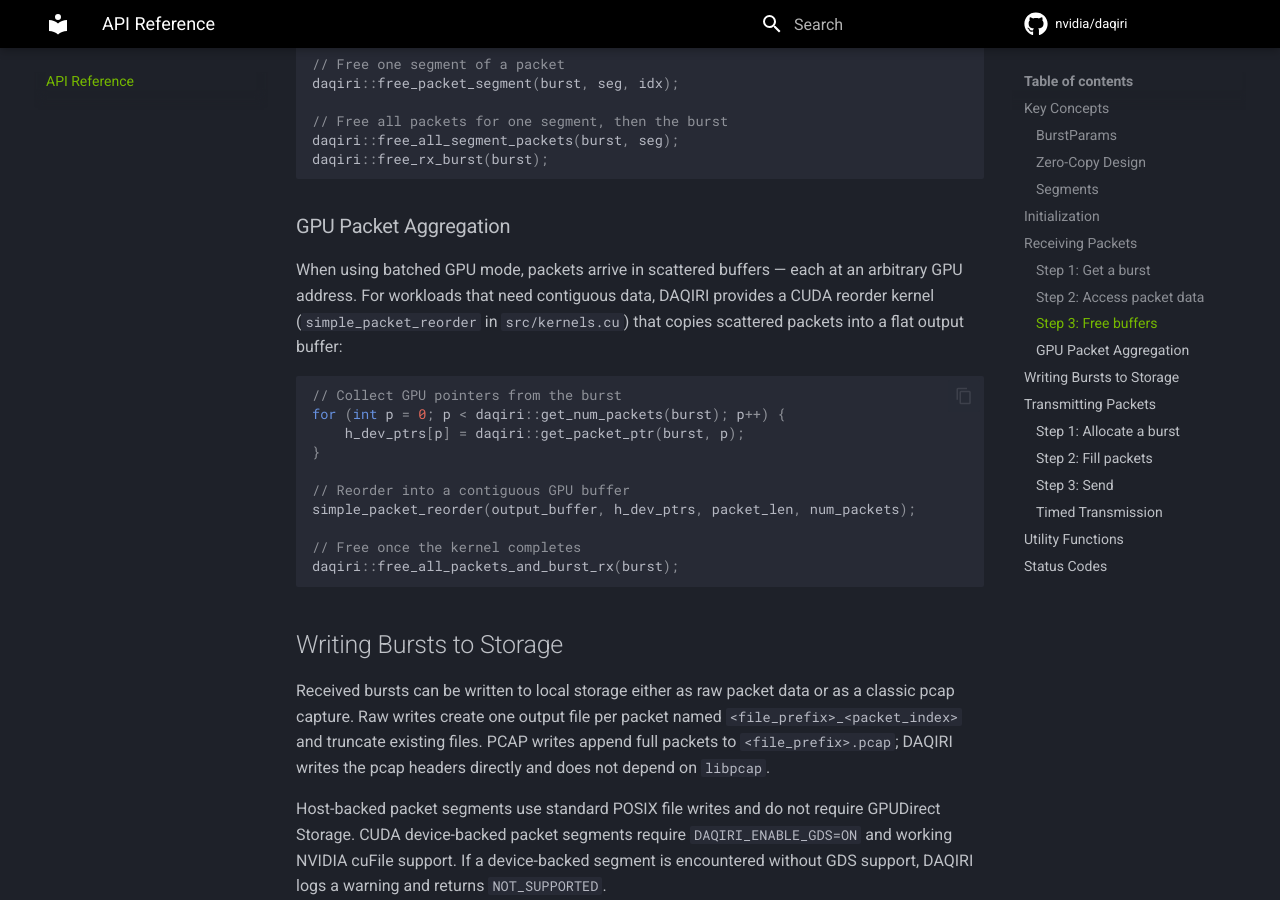
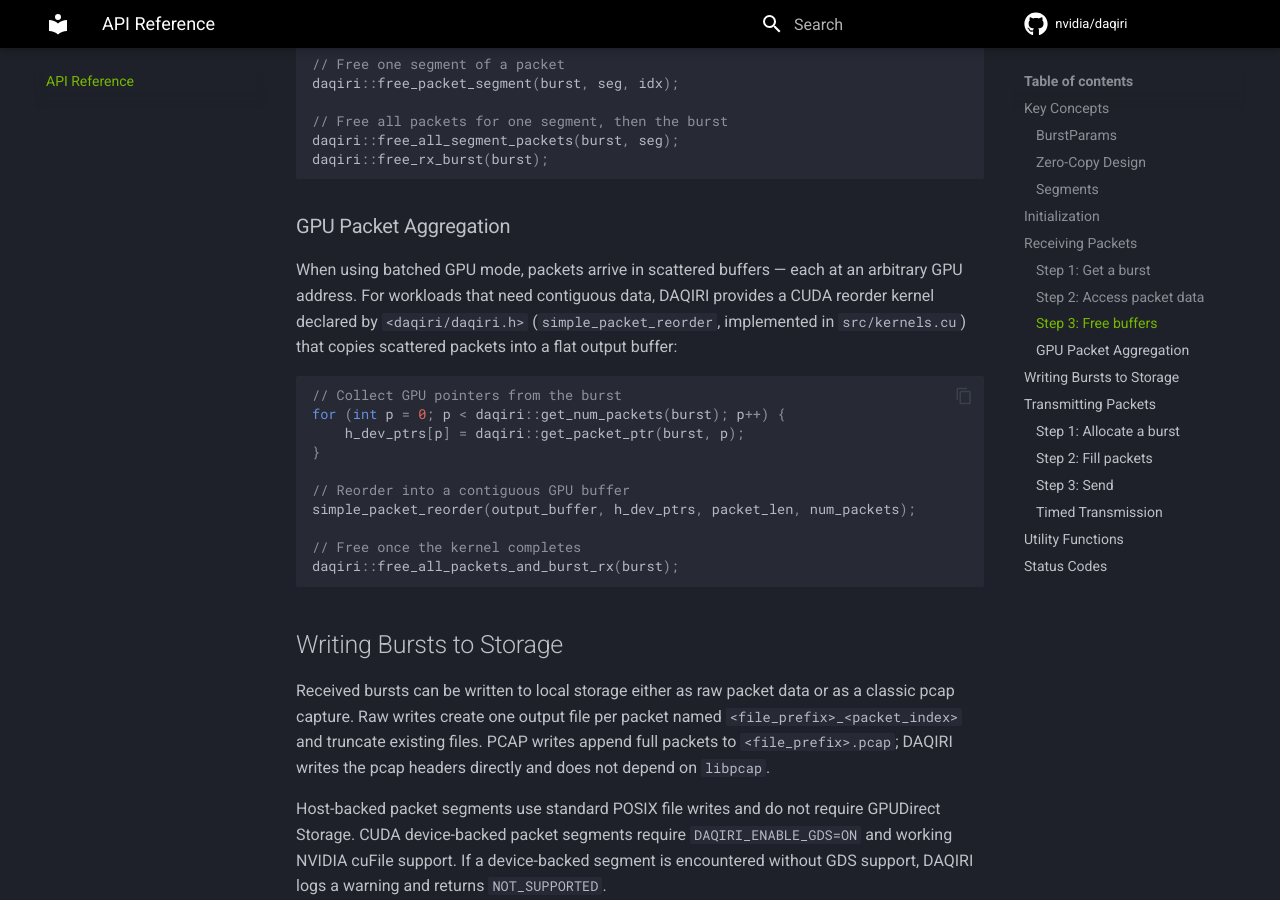
Before and after one commit to NVIDIA/daqiri, an MkDocs documentation site: the page built from docs/api-guide.md, in a window 1280 px wide and 900 px high, scrolled down 3835 px. Built offline with MkDocs 1.6.1 and Material for MkDocs 9.7.7, drawn with Linux system fonts in a browser that asks for light colours; comment, search, counter and statistics services are not loaded.

Commit message:
#81 - Expose reorder kernel through daqiri header
Declare the user-facing simple_packet_reorder launcher from <daqiri/daqiri.h> so consumers do not include private src headers. Keep src/kernels.h private for internal reorder implementation details and make installed pkg-config links resolve sibling DAQIRI libraries.

Signed-off-by: Cliff Burdick <cburdick@nvidia.com>

````diff
--- a/docs/api-guide.md
+++ b/docs/api-guide.md
@@ -194,8 +194,8 @@
 
 When using batched GPU mode, packets arrive in scattered buffers — each at an arbitrary
 GPU address. For workloads that need contiguous data, DAQIRI provides a CUDA reorder
-kernel (`simple_packet_reorder` in `src/kernels.cu`) that copies scattered packets into
-a flat output buffer:
+kernel declared by `<daqiri/daqiri.h>` (`simple_packet_reorder`, implemented in
+`src/kernels.cu`) that copies scattered packets into a flat output buffer:
 
 ```cpp
 // Collect GPU pointers from the burst
--- a/docs/daqiri-api.html
+++ b/docs/daqiri-api.html
@@ -405,7 +405,7 @@
             <span class="m-expand">▼</span>
           </div>
           <div class="method-body">
-            <p class="m-desc">CUDA kernel (defined in <code>src/kernels.cu</code>) that copies scattered per-packet GPU pointers into a single flat contiguous GPU buffer. Useful in batched GPU mode where packets arrive at non-contiguous addresses.</p>
+            <p class="m-desc">CUDA kernel declared by <code>&lt;daqiri/daqiri.h&gt;</code> and implemented in <code>src/kernels.cu</code>. It copies scattered per-packet GPU pointers into a single flat contiguous GPU buffer, which is useful in batched GPU mode where packets arrive at non-contiguous addresses.</p>
             <pre><span class="cm">// Collect device pointers from the burst</span>
 <span class="kw">for</span> (<span class="kw">int</span> p = <span class="nm">0</span>; p &lt; n; p++)
     h_dev_ptrs[p] = daqiri::<span class="fn">get_packet_ptr</span>(burst, p);
--- a/docs/index.html
+++ b/docs/index.html
@@ -459,7 +459,7 @@
     daqiri::<span class="fn">get_packet_ptr</span>(burst, p);
 }
 
-<span class="cm">// CUDA kernel: src/kernels.cu</span>
+<span class="cm">// Declared by &lt;daqiri/daqiri.h&gt;</span>
 <span class="fn">simple_packet_reorder</span>(
   output_buf,   <span class="cm">// contiguous GPU buffer</span>
   h_dev_ptrs,
````
Also changed, not shown: AGENTS.md (+1 -1 lines), 4 other files.
